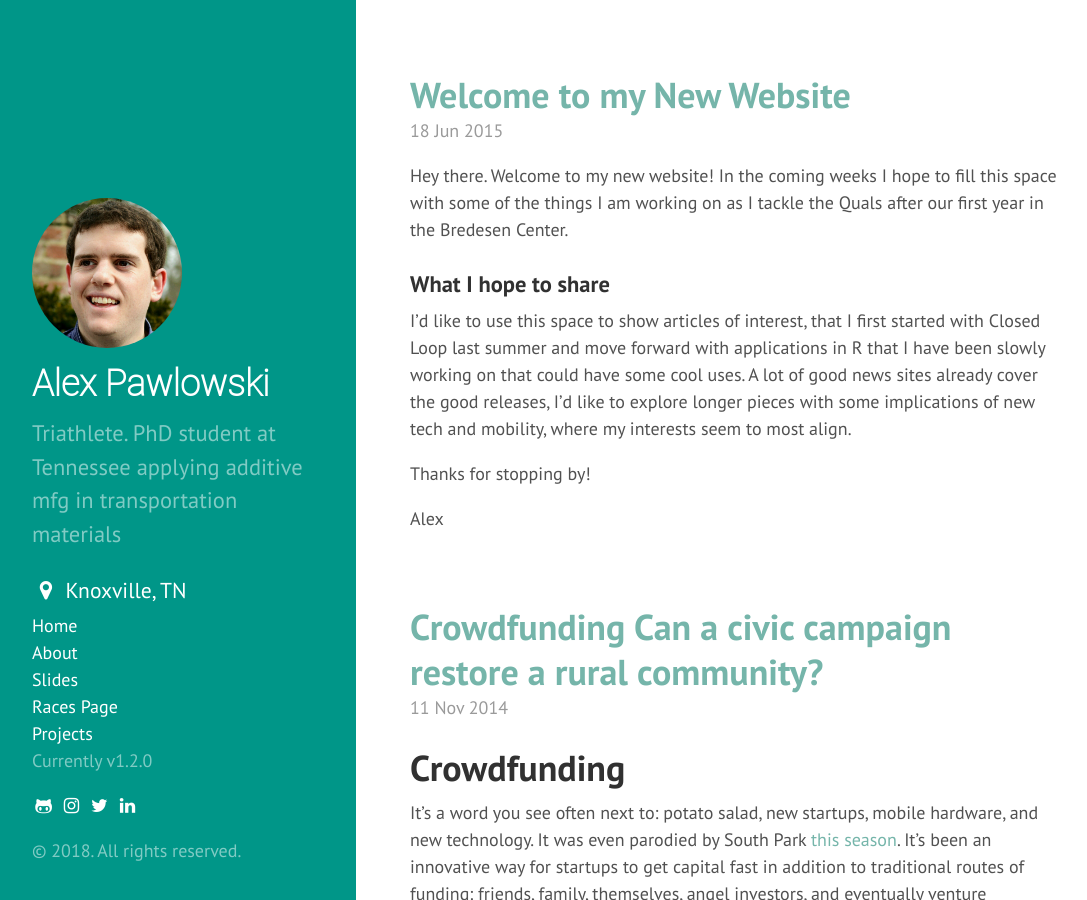
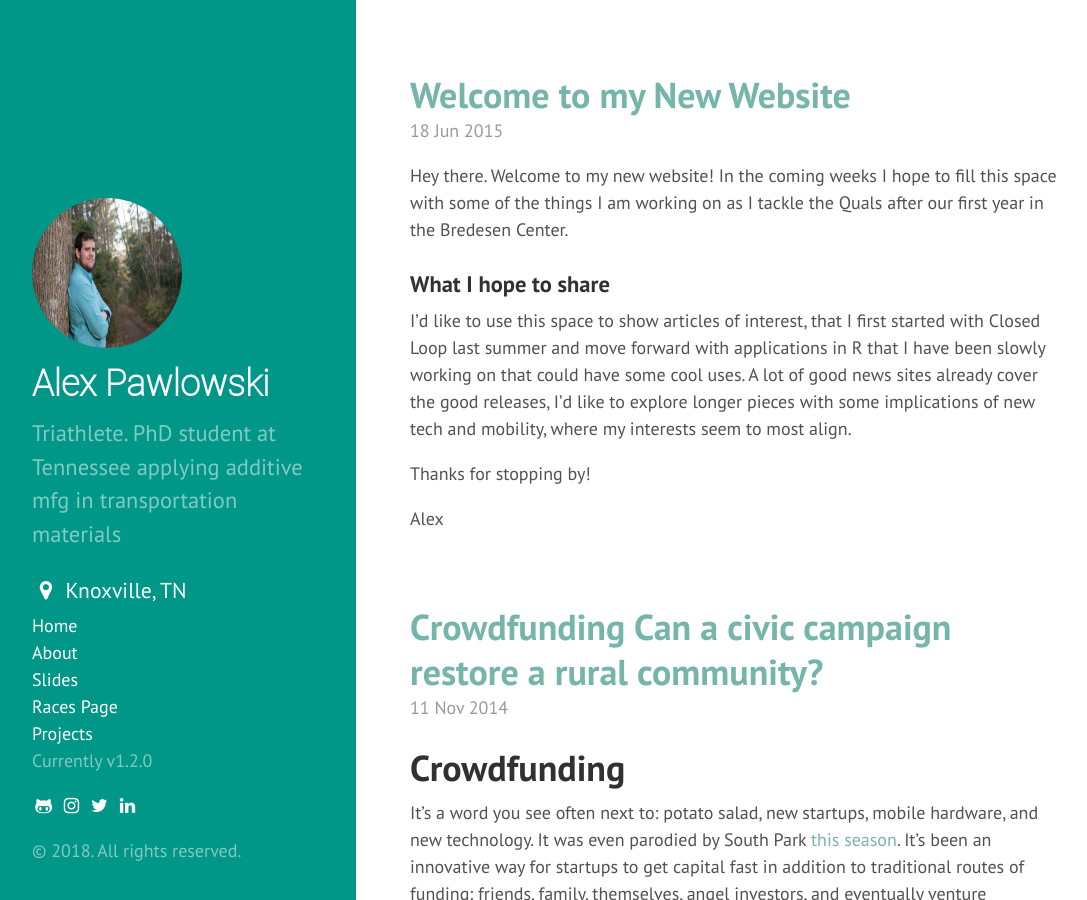
Before and after one commit to alexpawlowski/alexpawlowski.github.io, a Jekyll site: the page built from index.html, in a window 1280 px wide and 900 px high. Shown: the whole window, without its empty margins (4-1091 px from the left). Built offline with Jekyll 4.4.1, drawn with Linux system fonts in a browser that asks for light colours; nearby versions of some CDN libraries; the list of posts is cut into pages by our own code; comment, search, counter and statistics services are not loaded.

Commit message:
Update with newer image

```diff
--- a/_includes/sidebar.html
+++ b/_includes/sidebar.html
@@ -2,7 +2,7 @@
   <div class="container sidebar-sticky">
     <div class="sidebar-about">
 
-      <img src="https://raw.githubusercontent.com/alexpawlowski/alexpawlowski.github.io/master/_assets/linkedin-photo-square.jpg" />
+      <img src="https://raw.githubusercontent.com/alexpawlowski/alexpawlowski.github.io/master/uploads/2018/03/16/ap_16.jpg" />
 
       <h1>
         <a href="{{ site.url }}">
```
